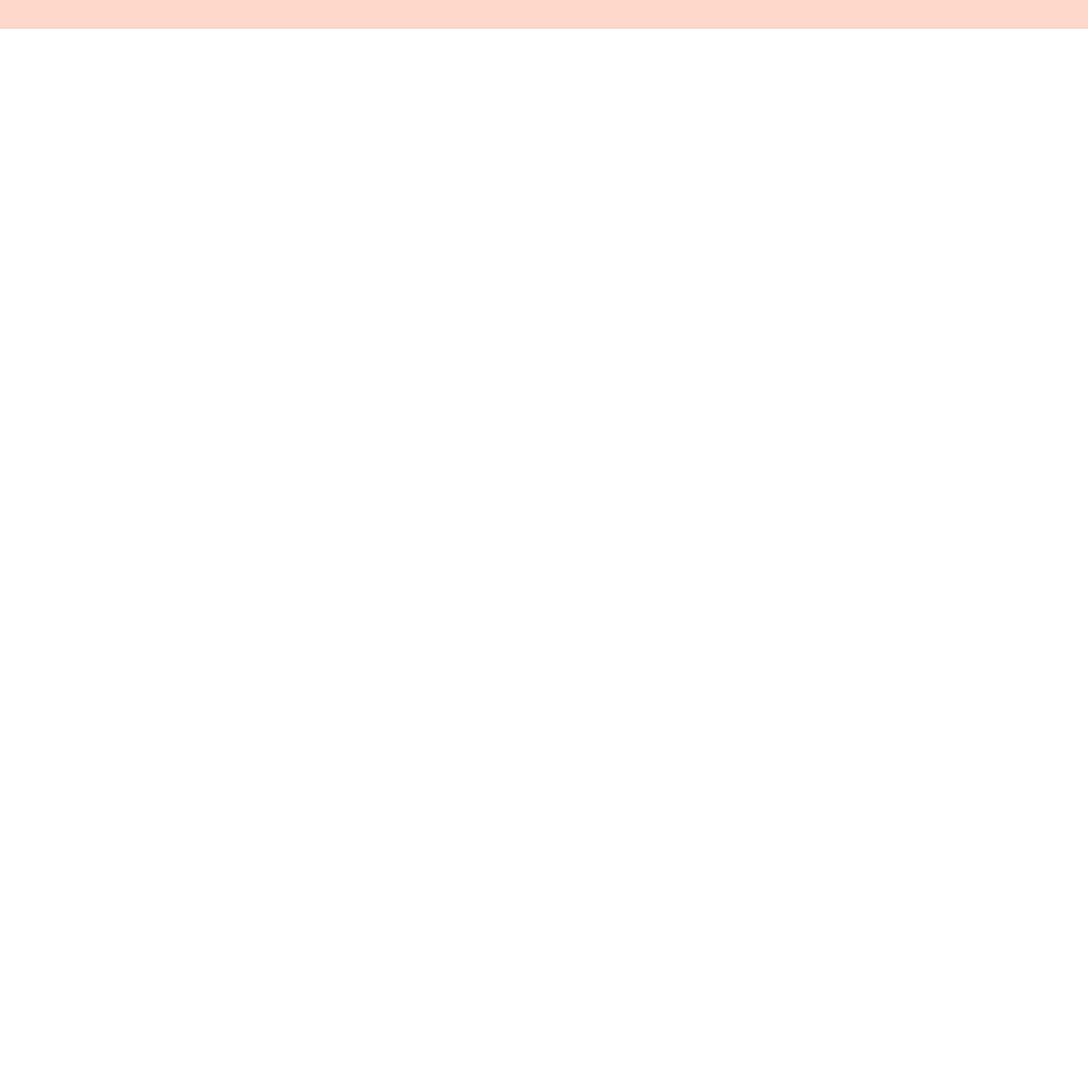
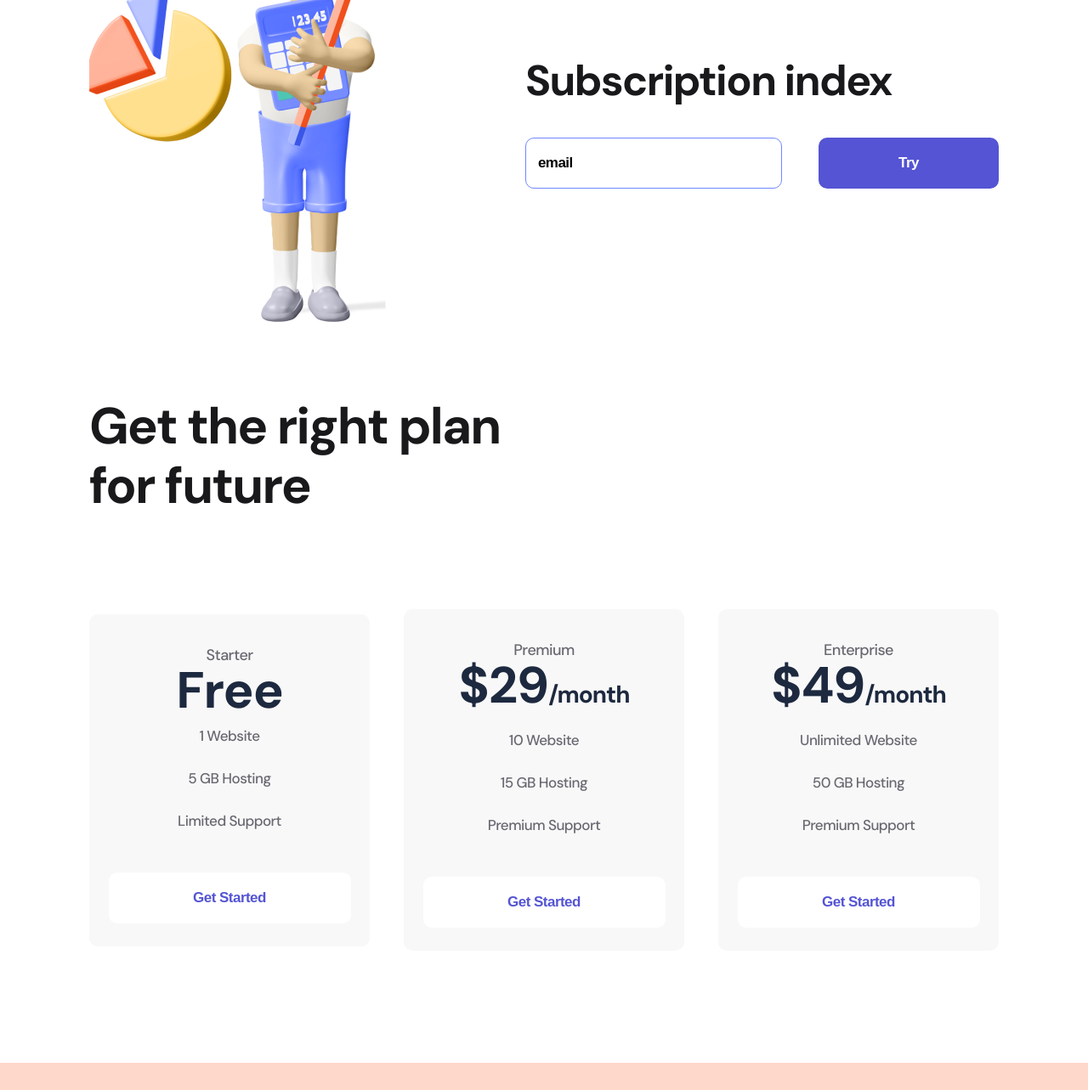
Before and after one commit to lookslikeanahit/logoipsum, a plain HTML site: page index.html in a window 1280 px wide. Shown: the part 954-2237 px from the top of the page at 85% size. Before the commit the page ends 988 px from the top, so only its background shows below. Drawn offline with nearby package versions, Linux system fonts and the light colour scheme.

Commit message:
Add files via upload

```diff
--- a/index.html
+++ b/index.html
@@ -56,6 +56,75 @@
             <img src="./img/Hero 3D.png" alt="firstmen">
         </div>
     </section>
+    <section class="container subscribe">
+        <div>
+            <img src="./img/secondmen.png" alt="second men">
+        </div>
+        <div>
+            <h2 class="subscribe__title">
+                Subscription index
+            </h2>
+            <form action="">
+                <input class="input" type="email" placeholder="email">
+                <button class="button button__violet">Try</button>
+            </form>
+        </div>
+    </section>
+    <section class="container plan">
+        <h2 class="plan__title">
+            Get the right plan for future
+        </h2>
+        <div class="plan__flex">
+            <div class="item">
+                <p class="item__text">
+                    Starter
+                </p>
+                <h3 class="item__title">
+                    Free
+                </h3>
+                <ul>
+                    <li class="item__li">1 Website</li>
+                    <li class="item__li">5 GB Hosting</li>
+                    <li class="item__li">Limited Support</li>
+                </ul>
+                <button class="button button__item">
+                    Get Started
+                </button>
+            </div>
+            <div class="item">
+                <p class="item__text">
+                    Premium
+                </p>
+                <h3 class="item__title">
+                    $29<span>/month</span>
+                </h3>
+                <ul>
+                    <li class="item__li">10 Website</li>
+                    <li class="item__li">15 GB Hosting</li>
+                    <li class="item__li">Premium Support</li>
+                </ul>
+                <button class="button button__item">
+                    Get Started
+                </button>
+            </div>
+            <div class="item">
+                <p class="item__text">
+                    Enterprise
+                </p>
+                <h3 class="item__title">
+                    $49<span>/month</span>
+                </h3>
+                <ul>
+                    <li class="item__li">Unlimited Website</li>
+                    <li class="item__li">50 GB Hosting</li>
+                    <li class="item__li">Premium Support</li>
+                </ul>
+                <button class="button button__item">
+                    Get Started
+                </button>
+            </div>
+        </div>
+    </section>
     <footer class="footer">
         <div class="container footer__flex">
         <div>
--- a/style/style.css
+++ b/style/style.css
@@ -12,7 +12,7 @@ body{
     padding: 38px 0 47px;
 }
 
-.header__flex, .footer__flex, .about{
+.header__flex, .footer__flex, .about, .subscribe, .plan__flex{
     display: flex;
     justify-content: space-between;
     align-items: center;
@@ -96,3 +96,115 @@ transition: 300ms;
     border: 1px solid #5454D4;
     margin-left: 35px;
 }
+
+.subscribe{
+    margin-bottom: 85px;
+}
+
+.subscribe__title{
+    font-weight: 700;
+    font-size: 50px;
+    line-height: 57px;
+    letter-spacing: -1.56316px;
+    color: #19191B;
+    margin-bottom: 38px;
+}
+
+.input{
+    width: 302px;
+    height: 60px;
+    border: 1px solid #7087FF;
+    border-radius: 10px;
+    padding-left: 14px;
+    box-sizing: border-box;
+    margin-right: 39px;
+}
+
+.input::placeholder, .input{
+    font-weight: 700;
+    font-size: 17px;
+    line-height: 22px;
+    letter-spacing: -0.531474px;
+    color: #000000;
+}
+
+.input:focus{
+    outline: none;
+}
+
+.plan{
+    margin-bottom: 132px;
+}
+
+.plan__title{
+    font-weight: 700;
+    font-size: 60px;
+    line-height: 70px;
+    letter-spacing: -1.87579px;
+    color: #19191B;
+    max-width: 504px;
+    margin-bottom: 110px;
+}
+
+.item{
+    width: 330px;
+    background: #F8F8F8;
+    border-radius: 10px;
+    text-align: center;
+    padding: 34px 0 27px;
+}
+
+.item:hover{
+    transition: 500ms;
+    background: #FF7143;
+    box-shadow: 0px 32px 34px rgba(255, 112, 59, 0.317827);
+}
+
+.item:hover .item__text, .item:hover .item__title, .item:hover .item__li{
+    color: white;
+    transition: 500ms;
+}
+
+.item__text{
+    font-weight: 400;
+    font-size: 18px;
+    line-height: 28px;
+    letter-spacing: -0.562737px;
+    color: #696871;
+}
+
+.item__title{
+    font-weight: 700;
+    font-size: 60px;
+    line-height: 56px;
+    letter-spacing: -1.03448px;
+    color: #1D293F;
+}
+
+.item__title span{
+    font-size: 28px;
+    margin: 22px 0 28px;
+}
+
+.item__li{
+    list-style: none;
+    font-weight: 400;
+    font-size: 17px;
+    line-height: 50px;
+    text-align: center;
+    letter-spacing: -0.531474px;
+    color: #696871;
+}
+
+.button__item{
+    width: 285px;
+    background: white;
+    color: #5454D4;
+    margin-top: 36px;
+}
+
+.item:hover .button__item{
+    background: #9F3919;
+    color:white;
+    transition: 500ms;
+}
```
Also changed, not shown: img/secondmen.png (added).
